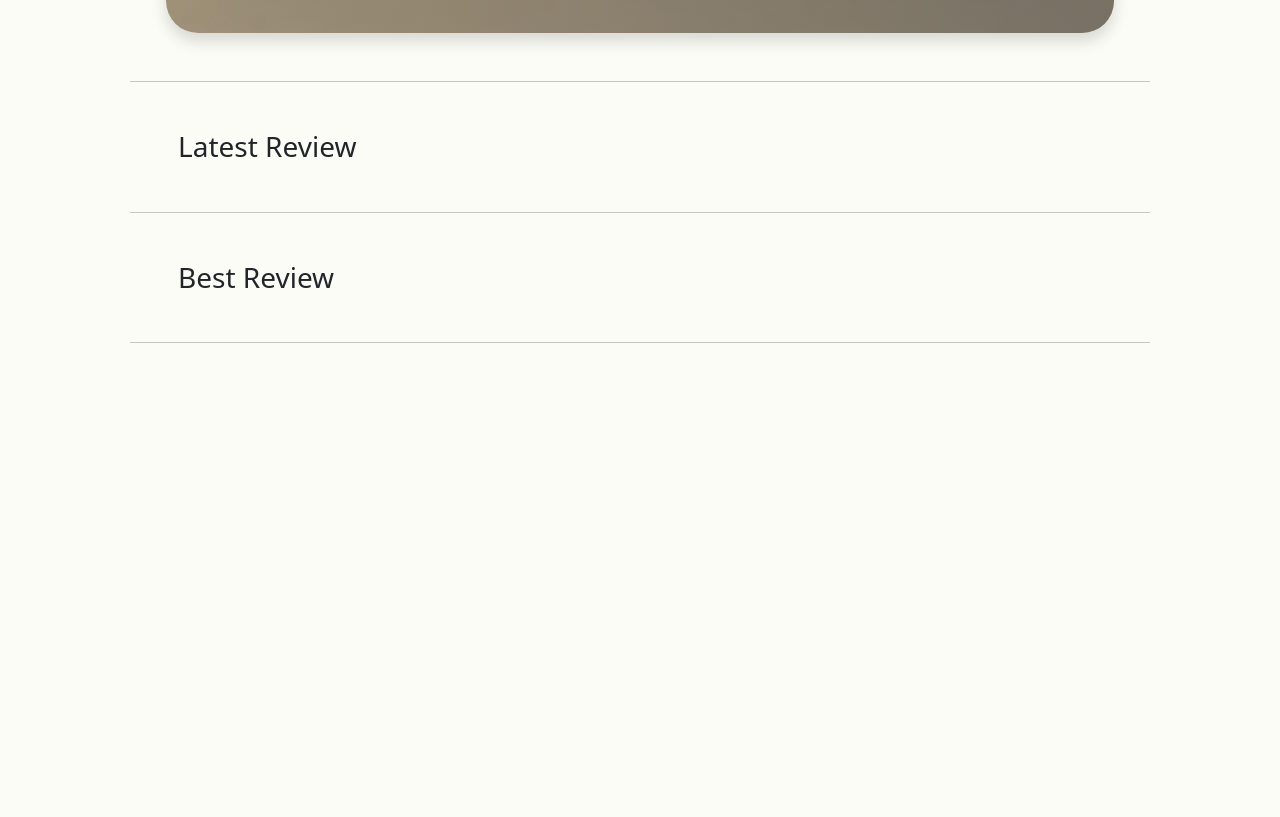
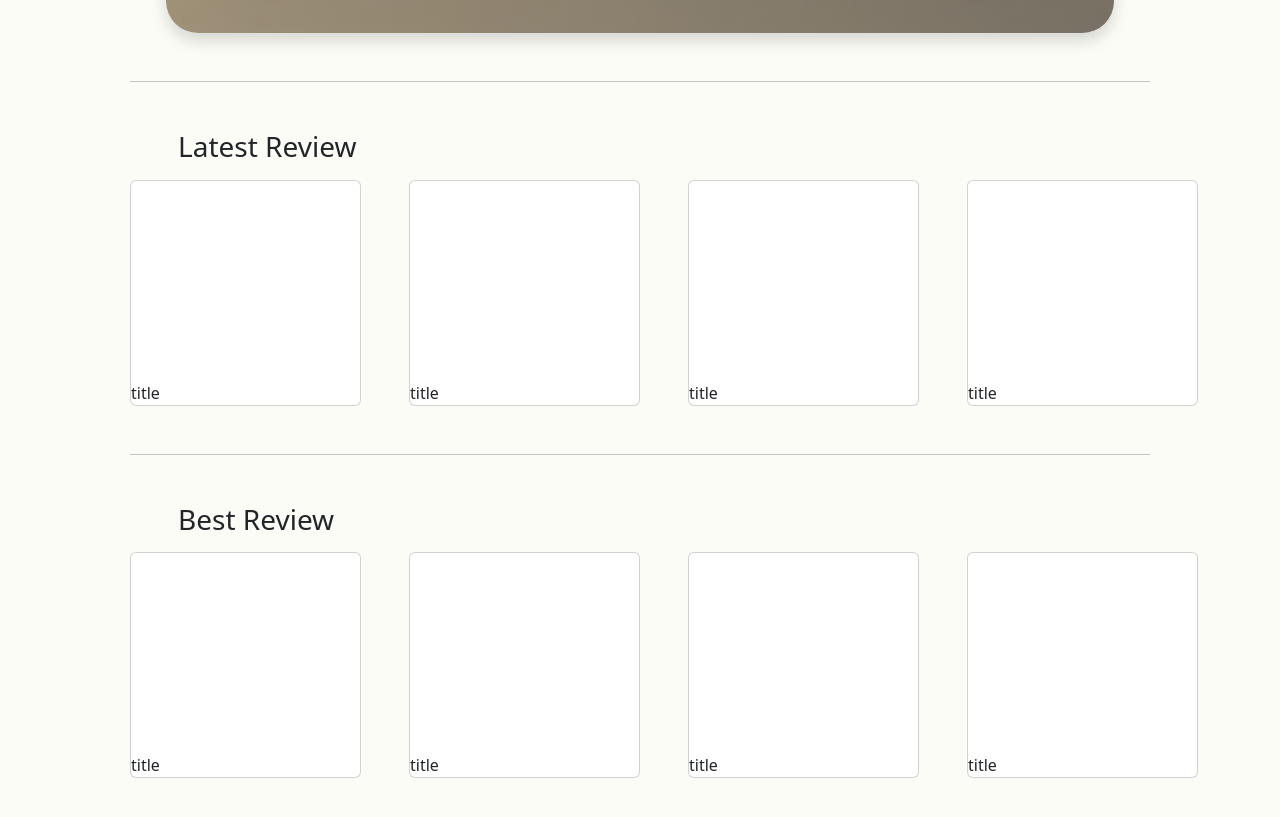
Before and after one commit to ssafy11-buk-0301/trippals-frontend, a Vue app: page / in a window 1280 px wide. Shown: the part 645-1462 px from the top of the page. Before the commit the page ends 1036 px from the top, so only its background shows below. Built offline with nearby package versions, Linux system fonts and the light colour scheme.

Commit message:
:sparkles:feat: 최근 게시글, 베스트 게시글 레이아웃 추가

```diff
--- /dev/null
+++ b/src/components/MainCard.vue
@@ -0,0 +1,17 @@
+<script setup>
+  defineProps(['board'])
+</script>
+
+<template>
+  <div class="card">
+    <div id="thumbnail" :style="{ backgroundImage: board.thumbnail }"></div>
+    <div id="title">{{ board.title }}</div>
+  </div>
+</template>
+
+<style scoped>
+  #thumbnail {
+    width: 25%;
+    height: 200px;
+  }
+</style>
--- a/src/views/MainPage.vue
+++ b/src/views/MainPage.vue
@@ -1,5 +1,8 @@
 <script setup>
+import MainCard from '@/components/MainCard.vue'
+import { ref } from 'vue'
 
+let board = ref({ thumbnail: 'https://velog.velcdn.com/images/vaping_ape/post/24b6609d-7dc2-405d-a89a-f2133fc4ee16/image.jpg', title: 'title'})
 </script>
 
 <template>
@@ -19,11 +22,37 @@
     </div>
 
     <hr class="m-5"/>
-    <h3 class="ms-5 ps-5">Latest Review</h3>
-
+    <h3 class="ms-5 ps-5 mb-3">Latest Review</h3>
+    <div class="d-flex">
+      <div class="ms-5 w-100">
+       <MainCard :board='board'/>
+      </div>
+      <div class="ms-5 w-100">
+       <MainCard :board='board'/>
+      </div>
+      <div class="ms-5 w-100">
+       <MainCard :board='board'/>
+      </div>
+      <div class="ms-5 w-100">
+       <MainCard :board='board'/>
+      </div>
+    </div>
     <hr class="m-5"/>
-    <h3 class="ms-5 ps-5">Best Review</h3>
-
+    <h3 class="ms-5 ps-5 mb-3">Best Review</h3>
+    <div class="d-flex">
+      <div class="ms-5 w-100">
+        <MainCard :board='board'/>
+      </div>
+      <div class="ms-5 w-100">
+        <MainCard :board='board'/>
+      </div>
+      <div class="ms-5 w-100">
+        <MainCard :board='board'/>
+      </div>
+      <div class="ms-5 w-100">
+        <MainCard :board='board'/>
+      </div>
+    </div>
     <hr class="m-5"/>
   </div>
 
```
